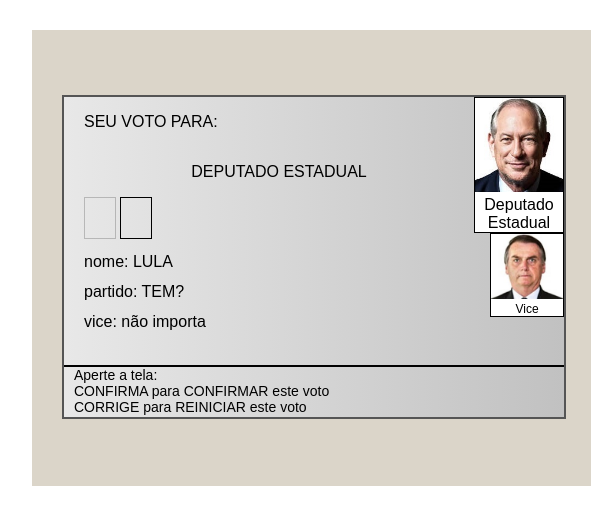
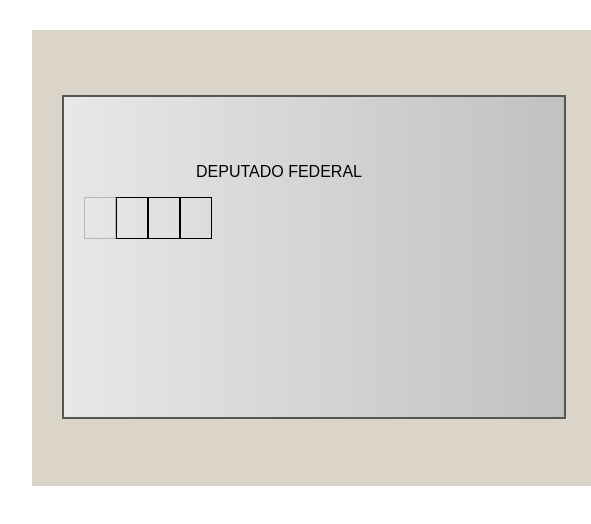
Before and after one commit to Filipe-Bacof/Projeto-Urna, a website: page index.html in a window 1280 px wide. Shown: the full height of the page, 166-757 px from the left. Drawn offline with Linux system fonts and the light colour scheme.

Commit message:
adicionado código script.js implementado etapas.js

```diff
--- /dev/null
+++ b/etapas.js
@@ -0,0 +1,135 @@
+/* etapas de votação:
+  CARGO:             NUMEROS:
+deputado federal    4 numeros
+deputado estadual   5 numeros
+senador             3 numeros
+governador          2 numeros
+presidente          2 numeros
+*/
+
+let etapas = [
+    {
+        titulo: 'DEPUTADO FEDERAL',
+        numeros: 4,
+        candidatos: [
+            {
+                numero: 1111,
+                nome: 'Bolsonaro',
+                partido: 'BB',
+                fotos: [
+                    { url: 'Fotos Presidentes/22_jair_bolsonaro.jpg', legenda: 'Deputado Federal' }
+                ],
+            },
+            {
+                numero: 2222,
+                nome: 'Lula',
+                partido: 'LL',
+                fotos: [
+                    { url: 'Fotos Presidentes/13_luis_inacio_lula_da_silva.jpg', legenda: 'Deputado Federal' }
+                ],
+            }
+        ],
+    },
+    {
+        titulo: 'DEPUTADO ESTADUAL',
+        numeros: 5,
+        candidatos: [
+            {
+                numero: 11111,
+                nome: 'Bolsonaro',
+                partido: 'BB',
+                fotos: [
+                    { url: 'Fotos Presidentes/22_jair_bolsonaro.jpg', legenda: 'Deputado Estadual' }
+                ],
+            },
+            {
+                numero: 22222,
+                nome: 'Lula',
+                partido: 'LL',
+                fotos: [
+                    { url: 'Fotos Presidentes/13_luis_inacio_lula_da_silva.jpg', legenda: 'Deputado Estadual' }
+                ],
+            }
+        ],
+    },
+    {
+        titulo: 'SENADOR',
+        numeros: 3,
+        candidatos: [
+            {
+                numero: 111,
+                nome: 'Bolsonaro',
+                partido: 'BB',
+                fotos: [
+                    { url: 'Fotos Presidentes/22_jair_bolsonaro.jpg', legenda: 'Senador' }
+                ],
+            },
+            {
+                numero: 222,
+                nome: 'Lula',
+                partido: 'LL',
+                fotos: [
+                    { url: 'Fotos Presidentes/13_luis_inacio_lula_da_silva.jpg', legenda: 'Senador' }
+                ],
+            }
+        ],
+    },
+    {
+        titulo: 'GOVERNADOR',
+        numeros: 2,
+        candidatos: [
+            {
+                numero: 11,
+                nome: 'Bolsonaro',
+                partido: 'BB',
+                fotos: [
+                    { url: 'Fotos Presidentes/22_jair_bolsonaro.jpg', legenda: 'Governador' }
+                ]
+            },
+            {
+                numero: 22,
+                nome: 'Lula',
+                partido: 'LL',
+                fotos: [
+                    { url: 'Fotos Presidentes/13_luis_inacio_lula_da_silva.jpg', legenda: 'Governador' }
+                ]
+            }
+        ]
+    },
+    {
+        titulo: 'PRESIDENTE',
+        numeros: 2,
+        candidatos: [
+            {
+                numero: 22,
+                nome: 'Jair Bolsonaro',
+                partido: 'PSL',
+                vice: 'Nicolas Cage',
+                fotos: [
+                    { url: 'Fotos Presidentes/22_jair_bolsonaro.jpg', legenda: 'presidente' },
+                    { url: 'Fotos Presidentes/nicolas_cage_1.jpg', legenda: 'vice-presidente', small: true }
+                ]
+            },
+            {
+                numero: 13,
+                nome: 'LULA',
+                partido: 'PT',
+                vice: 'Nicolas Cage',
+                fotos: [
+                    { url: 'Fotos Presidentes/13_luis_inacio_lula_da_silva.jpg', legenda: 'presidente' },
+                    { url: 'Fotos Presidentes/nicolas_cage_2.jpg', legenda: 'vice-presidente', small: true }
+                ]
+            },
+            {
+                numero: 00,
+                nome: 'Nicolas Cage',
+                partido: 'NCAGE',
+                vice: 'Nicolas Cage',
+                fotos: [
+                    { url: 'Fotos Presidentes/nicolas_cage_1.jpg', legenda: 'presidente' },
+                    { url: 'Fotos Presidentes/nicolas_cage_2.jpg', legenda: 'vice-presidente', small: true }
+                ]
+            }
+        ]
+    }
+]
--- a/index.html
+++ b/index.html
@@ -5,6 +5,7 @@
     <meta http-equiv="X-UA-Compatible" content="IE=edge" />
     <meta name="viewport" content="width=device-width, initial-scale=1.0" />
     <link rel="stylesheet" href="style.css" />
+    <script defer src="etapas.js"></script>
     <script defer src="script.js"></script>
     <title>Urna Eletronica</title>
   </head>
@@ -24,18 +25,21 @@
               <div class="numero"></div>
             </div>
             <div class="informacoes-adicionais">
-              nome: LULA <br />
+              nome: Bolsonaro <br />
               partido: TEM? <br />
               vice: não importa <br />
             </div>
           </div>
           <div class="divisao1-right">
             <div class="foto-candidato">
-              <img src="/Fotos Presidentes/12_ciro_gomes.jpg" alt="Candidato" />
+              <img
+                src="Fotos Presidentes/22_jair_bolsonaro.jpg"
+                alt="Candidato"
+              />
               Deputado Estadual
             </div>
             <div class="foto-candidato small">
-              <img src="/Fotos Presidentes/22_jair_bolsonaro.jpg" alt="Vice" />
+              <img src="Fotos Presidentes/nicolas_cage_1.png" alt="Vice" />
               Vice
             </div>
           </div>
@@ -51,27 +55,33 @@
           <img src="headerurna.png" alt="brasão + Justiça Eleitoral" />
         </div>
         <div class="teclado--linha">
-          <div class="teclado--botao">1</div>
-          <div class="teclado--botao">2</div>
-          <div class="teclado--botao">3</div>
+          <div class="teclado--botao" onclick="clicou('1')">1</div>
+          <div class="teclado--botao" onclick="clicou('2')">2</div>
+          <div class="teclado--botao" onclick="clicou('3')">3</div>
         </div>
         <div class="teclado--linha">
-          <div class="teclado--botao">4</div>
-          <div class="teclado--botao">5</div>
-          <div class="teclado--botao">6</div>
+          <div class="teclado--botao" onclick="clicou('4')">4</div>
+          <div class="teclado--botao" onclick="clicou('5')">5</div>
+          <div class="teclado--botao" onclick="clicou('6')">6</div>
         </div>
         <div class="teclado--linha">
-          <div class="teclado--botao">7</div>
-          <div class="teclado--botao">8</div>
-          <div class="teclado--botao">9</div>
+          <div class="teclado--botao" onclick="clicou('7')">7</div>
+          <div class="teclado--botao" onclick="clicou('8')">8</div>
+          <div class="teclado--botao" onclick="clicou('9')">9</div>
         </div>
         <div class="teclado--linha">
-          <div class="teclado--botao">0</div>
+          <div class="teclado--botao" onclick="clicou('0')">0</div>
         </div>
         <div class="teclado--linha">
-          <div class="teclado--botao botao--branco">BRANCO</div>
-          <div class="teclado--botao botao--corrige">CORRIGE</div>
-          <div class="teclado--botao botao--confirma">CONFIRMA</div>
+          <div class="teclado--botao botao--branco" onclick="branco()">
+            BRANCO
+          </div>
+          <div class="teclado--botao botao--corrige" onclick="corrige()">
+            CORRIGE
+          </div>
+          <div class="teclado--botao botao--confirma" onclick="confirma()">
+            CONFIRMA
+          </div>
         </div>
       </div>
     </div>
--- a/script.js
+++ b/script.js
@@ -1,21 +1,62 @@
 /**
  *  @version 1.0
  * @author Filipe Bacof
- * @description Móddulo da urna eletrônica.
- etapas votação:
-deputado federal 4 numeros
-deputado estadual 5 numeros
-senador 3 numeros
-governador 2 numeros
-presidente 2 numeros
-
-jsdoc.org
+ * @description Módulo da urna eletrônica.
+ * jsdoc.org
 */
 
-const leoMeAjudouParaCaralho = () => {
-    let obrigado = "valeu mesmo";
-    obrigado += ", de coração";
-    console.log(obrigado);
+let seuVotoPara = document.querySelector('.seu-voto-para span');
+let cargo = document.querySelector('.cargo span');
+let descricao = document.querySelector('.informacoes-adicionais');
+let aviso = document.querySelector('.divisao2');
+let lateral = document.querySelector('.divisao1-right');
+let numeros = document.querySelector('.digitos-piscantes');
+
+let etapaAtual = 0;
+let numero = '';
+
+function comecarEtapa() {
+    let etapa = etapas[etapaAtual];
+
+    let numeroHTML = '';
+    for (let i=0; i<etapa.numeros; i++) {
+        if(i === 0) {
+            numeroHTML +='<div class="numero pisca"></div>';
+        } else {
+        numeroHTML += '<div class="numero"></div>';
+        }
+    }
+
+    seuVotoPara.style.display = 'none';
+    cargo.innerHTML = etapa.titulo;
+    descricao.innerHTML = '';
+    aviso.style.display = 'none';
+    lateral.innerHTML = '';
+    numeros.innerHTML = numeroHTML;
 }
 
-leoMeAjudouParaCaralho();
+function atualizaInterface() {
+
+}
+
+function clicou(n) {
+    let elementoNumero = document.querySelector('.numero.pisca');
+    if (elementoNumero !== null) {
+        elementoNumero.innerHTML = n;
+        numero = `${numero}${n}`;
+    }
+}
+
+function branco() {
+    console.log ('clicou em branco');
+}
+
+function corrige() {
+    console.log ('clicou em corrige');
+}
+
+function confirma() {
+    console.log ('clicou em confirma');
+}
+
+comecarEtapa()
```
